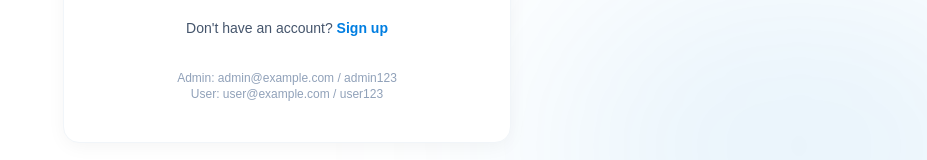
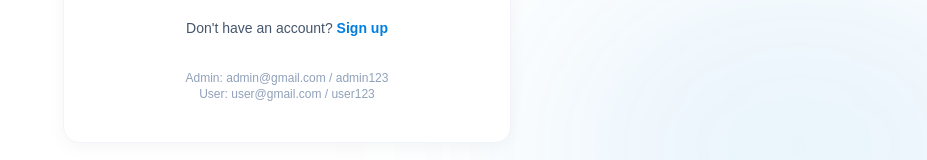
Before and after one commit to Quanhpm/BaiTapVeNha-5, a React (Vite) app: page / in a window 1280 px wide. Shown: the part 574-734 px from the top of the page, without its empty margins (353-1280 px from the left). Built offline with nearby package versions, Linux system fonts and the light colour scheme.

Commit message:
fix demo account

```diff
--- a/src/pages/Login.tsx
+++ b/src/pages/Login.tsx
@@ -127,8 +127,8 @@ const Login = () => {
           </div>
 
           <div className="mt-8 text-center text-xs text-slate-400">
-            <p>Admin: admin@example.com / admin123</p>
-            <p>User: user@example.com / user123</p>
+            <p>Admin: admin@gmail.com / admin123</p>
+            <p>User: user@gmail.com / user123</p>
           </div>
         </div>
       </div>
```
